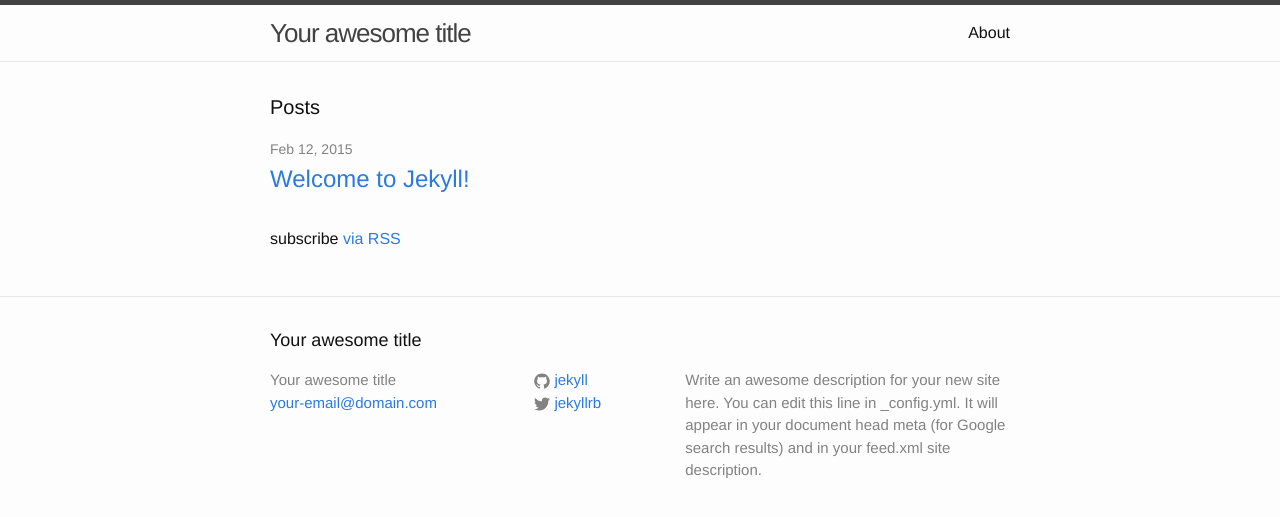
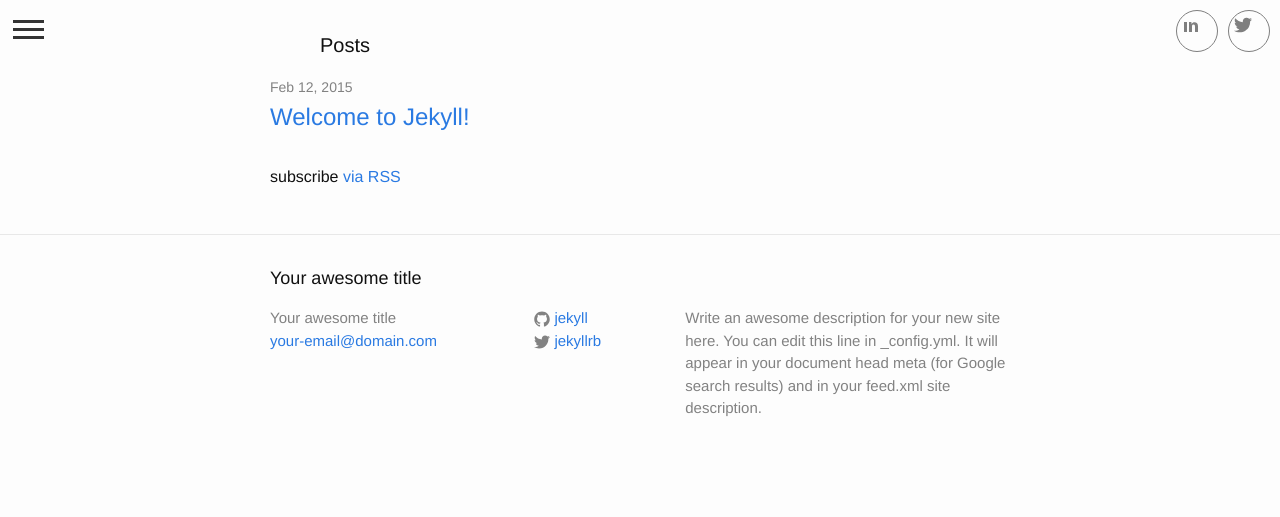
Before and after one commit to paulyokota/paulyokota.github.io, a Jekyll site: the page built from index.html, in a window 1280 px wide. Shown: the top 517 px of the page. Built offline with Jekyll 4.4.1, drawn with Linux system fonts in a browser that asks for light colours; nearby versions of some CDN libraries.

Commit message:
Add initial changes for header
Add initial changes for header

```diff
--- a/_includes/header.html
+++ b/_includes/header.html
@@ -1,27 +1,37 @@
-<header class="site-header">
-
-  <div class="wrapper">
-
-    <a class="site-title" href="{{ site.baseurl }}/">{{ site.title }}</a>
-
-    <nav class="site-nav">
-      <a href="#" class="menu-icon">
-        <svg viewBox="0 0 18 15">
-          <path fill="#424242" d="M18,1.484c0,0.82-0.665,1.484-1.484,1.484H1.484C0.665,2.969,0,2.304,0,1.484l0,0C0,0.665,0.665,0,1.484,0 h15.031C17.335,0,18,0.665,18,1.484L18,1.484z"/>
-          <path fill="#424242" d="M18,7.516C18,8.335,17.335,9,16.516,9H1.484C0.665,9,0,8.335,0,7.516l0,0c0-0.82,0.665-1.484,1.484-1.484 h15.031C17.335,6.031,18,6.696,18,7.516L18,7.516z"/>
-          <path fill="#424242" d="M18,13.516C18,14.335,17.335,15,16.516,15H1.484C0.665,15,0,14.335,0,13.516l0,0 c0-0.82,0.665-1.484,1.484-1.484h15.031C17.335,12.031,18,12.696,18,13.516L18,13.516z"/>
+  <div id="site-nav">
+    <div id="nav_button">
+      <div id="button">
+        <svg xmlns="http://www.w3.org/2000/svg" xmlns:xlink="http://www.w3.org/1999/xlink" version="1.1" x="0px" y="0px" width="31px" height="19px" viewBox="0 0 31 19" enable-background="new 0 0 31 19" xml:space="preserve" class="injected-svg Icon">
+        <rect x="0" y="8" fill="#333333" width="31" height="3"></rect>
+        <rect x="0" y="0" fill="#333333" width="31" height="3"></rect>
+        <rect x="0" y="16" fill="#333333" width="31" height="3"></rect>
         </svg>
-      </a>
-
-      <div class="trigger">
-        {% for page in site.pages %}
-          {% if page.title %}
-          <a class="page-link" href="{{ page.url | prepend: site.baseurl }}">{{ page.title }}</a>
-          {% endif %}
-        {% endfor %}
       </div>
-    </nav>
-
+    </div>
+    <div id="social">
+      <div class="social_icon">
+        <a href="http://www.twitter.com/Paul_Yokota" target="_blank">
+          <svg>
+             <path fill="#7f7f7f" id="svg_2" d="m18.889999,7.012c0.808001,-0.496 1.343,-1.173 1.605001,-2.034c-0.786001,0.417 -1.569,0.703 -2.351002,0.861c-0.702999,-0.756 -1.592999,-1.14 -2.659999,-1.14c-1.043,0 -1.924,0.366 -2.643001,1.078c-0.714999,0.717 -1.075999,1.588 -1.075999,2.605c0,0.309 0.039,0.585 0.117,0.819c-3.076,-0.105 -5.622,-1.381 -7.628,-3.837c-0.34,0.601 -0.51,1.213 -0.51,1.846c0,1.301 0.549,2.332 1.645,3.089c-0.625,-0.052999 -1.176,-0.210999 -1.645,-0.469999c0,0.929 0.273,1.705 0.82,2.388c0.549,0.676 1.254,1.107 2.115,1.291c-0.312,0.08 -0.641,0.118 -0.979,0.118c-0.312,0 -0.533,-0.026 -0.664,-0.083c0.23,0.757 0.664,1.370999 1.291,1.841c0.625,0.472 1.344,0.721 2.152,0.743001c-1.332,1.045 -2.855,1.561998 -4.578,1.561998c-0.422,0 -0.721,-0.005999 -0.902,-0.037998c1.697,1.101999 3.586,1.648998 5.676,1.648998c2.139,0 4.029,-0.542 5.674,-1.625999c1.645,-1.077999 2.859,-2.408 3.639001,-3.974c0.783998,-1.564 1.171999,-3.191999 1.171999,-4.892l0,-0.467999c0.757999,-0.57 1.371,-1.212 1.84,-1.921c-0.68,0.293 -1.382999,0.492 -2.110001,0.593z"/>
+          </svg>
+        </a>
+      </div>
+      <div class="social_icon">
+        <a href="https://www.linkedin.com/in/paulyokota" target="_blank">
+          <svg>
+           <path fill="#7f7f7f" id="svg_3" d="m8,19l-3,0l0,-10l3,0l0,10zm11,0l-3,0l0,-5.342c0,-1.392 -0.496,-2.085 -1.479,-2.085c-0.779,0 -1.273,0.388 -1.521,1.165c0,1.262 0,6.262 0,6.262l-3,0c0,0 0.04,-9 0,-10l2.368,0l0.183,2l0.062,0c0.615,-1 1.598001,-1.677999 2.946,-1.677999c1.025,0 1.854,0.284999 2.487,1.000998c0.637001,0.717 0.954,1.679 0.954,3.03l0,5.647z"/>
+          </svg>
+        </a>
+      </div>
+    </div>
   </div>
-
-</header>
+  <div id="tray">
+    <ul>
+      <li><a href="/">HOME</a></li>
+      <li><a href="/about">ABOUT</a></li>
+      <li><a href="/avoiwork">WORK</a></li>
+      <li><a href="/reading">READING</a></li>
+      <li><a href="/photography">PHOTOGRAPHY</a></li>
+    </ul>
+  </div>
+  <div class="wrap">
--- /dev/null
+++ b/_sass/_site-nav.scss
@@ -0,0 +1,90 @@
+#nav {
+	height: 59px;
+	padding: 0px;
+	position: fixed;
+	width: 100%;
+	background-color: #fcfcfc;
+	z-index: 50;
+	opacity: 0.94;
+	border-bottom: 1px solid #d2d2d2;
+}
+
+#nav:hover {
+	opacity: 1;
+}
+
+#nav_button {
+	float: left;
+	width: 25%;
+	height: 40px;
+}
+
+.injected-svg {
+/*	margin: 20px 13px; */
+
+}
+
+#button {
+	margin: none;
+	height: 60px;
+	width: 60px;
+	margin: 20px 13px;
+}
+
+#tray {
+	z-index: 10;
+	position: fixed;
+	top: 60px;
+    left: 0;
+    bottom: 0;
+    width: 250px;
+    overflow: auto;
+	display: none;
+	background-color: #3a3a3a;
+	color: #fcfcfc;
+	margin: 0 0 0 0;
+	padding: 15px;
+	opacity: 1;
+}
+
+#tray ul {
+    list-style-type: none;
+    list-style: none;
+    padding-left: 0px;
+}
+
+#tray ul li {
+	padding-bottom: 10px;
+}
+
+#tray a {
+	color: #fcfcfc;
+	font-weight: normal;;
+}
+
+#tray a:hover {
+	color: #28c891;
+}
+
+#social {
+	float: right;
+	margin-right: 5px;
+	width: 25%;
+	margin-top: 5px;
+}
+
+.social_icon {
+	border-radius: 50%;
+	float: right;
+	height: 36px;
+	width: 36px;
+	margin: 5px;
+	border: 1px solid #7f7f7f;
+	padding: 2px;
+}
+
+.social_icon a svg path {
+	margin: 2px;
+	height: 32px;
+	width: 32px;
+}
--- a/css/main.scss
+++ b/css/main.scss
@@ -48,5 +48,6 @@ $on-laptop:        800px;
 @import
         "base",
         "layout",
-        "syntax-highlighting"
+        "syntax-highlighting",
+        "site-nav"
 ;
```
Also changed, not shown: _includes/head.html (+9 -0 lines), assets/linkedin_m.svg (added), assets/twitter_m.svg (added).
